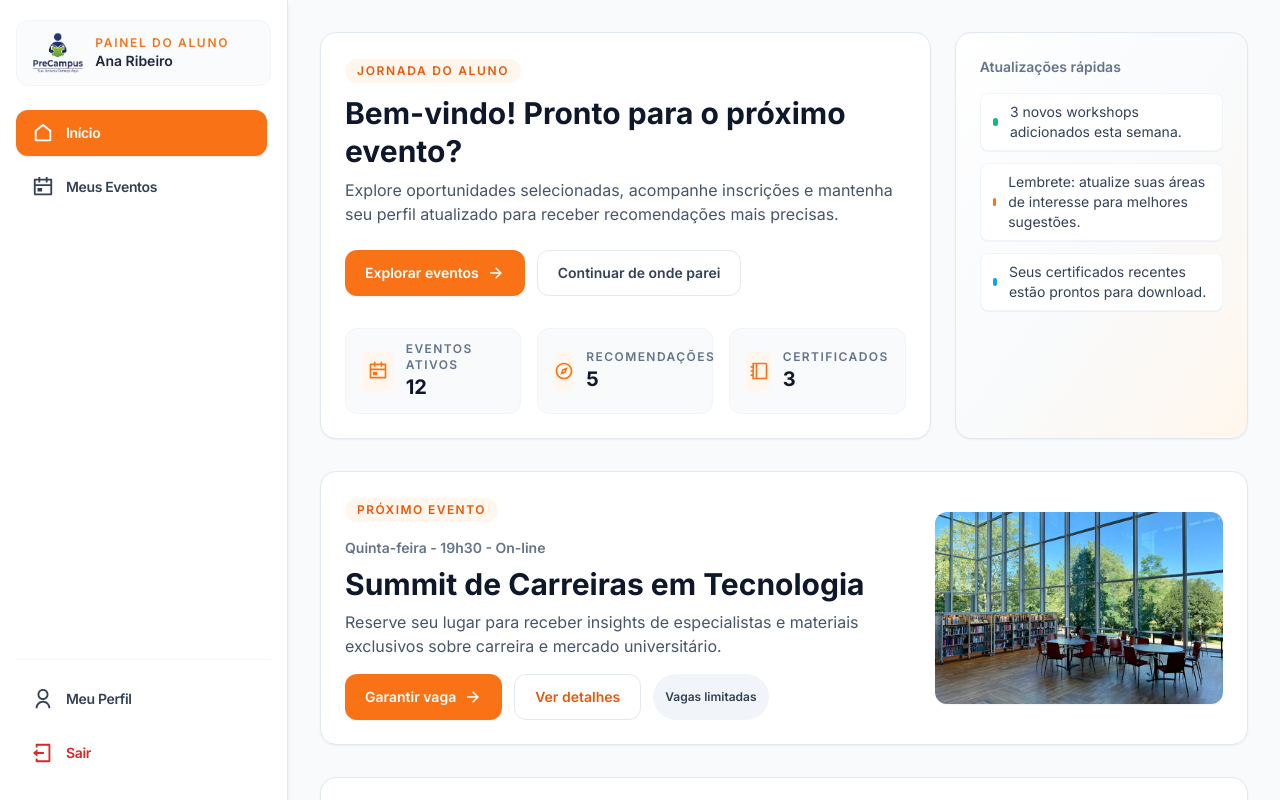
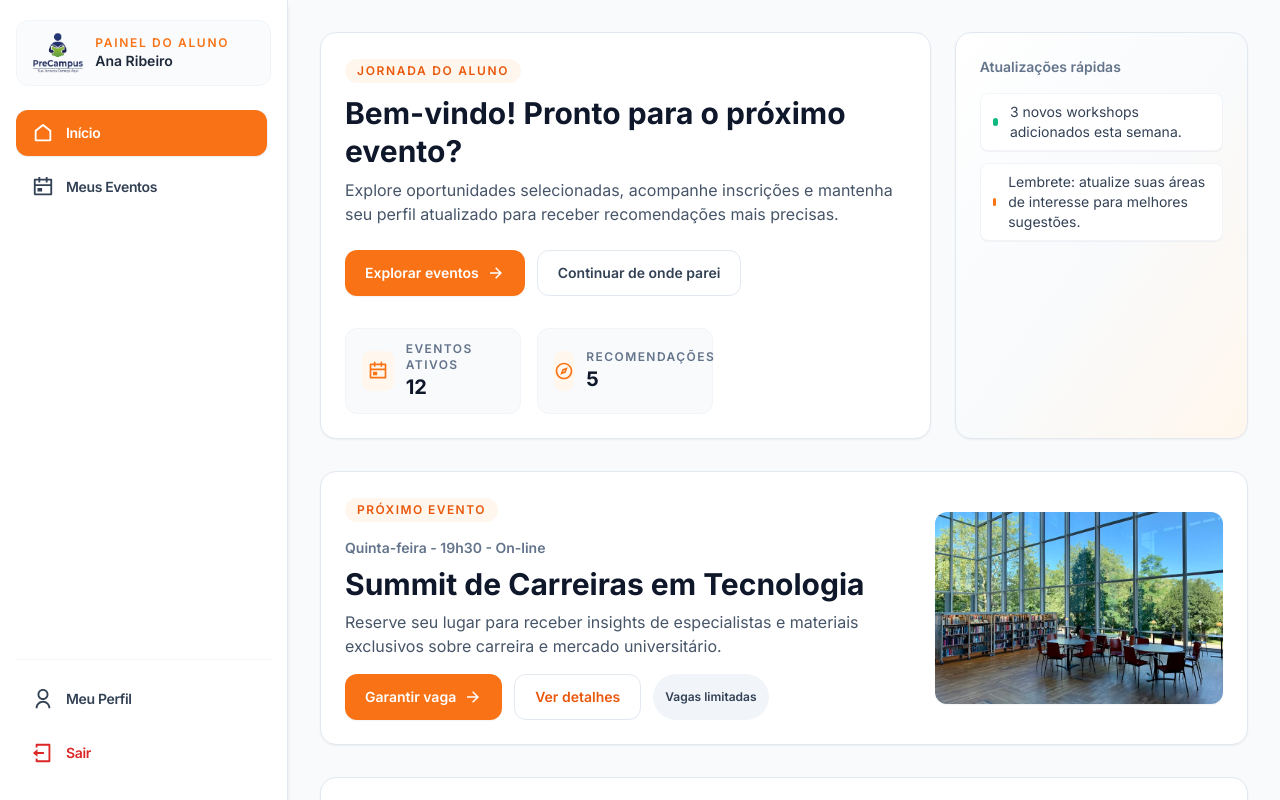
Before and after one commit to Ramontaffa/PreCampus, a Next.js app: page /estudante/home in a window 1280 px wide. Shown: the top 800 px of the page. Built offline with nearby package versions, Linux system fonts and the light colour scheme.

Commit message:
feat: remove certificate field from StudentEvent interface and mock data

```diff
--- a/src/modules/student/StudentHome.tsx
+++ b/src/modules/student/StudentHome.tsx
@@ -2,7 +2,7 @@ import HomeLayout from "../../layout/HomeLayout";
 import StudentSidebar from "./components/StudentSidebar";
 import NextEventBanner from "./components/NextEventBanner";
 import Card from "./components/Card";
-import { RiArrowRightLine, RiBookletLine, RiCalendarEventLine, RiCompass3Line } from "@remixicon/react";
+import { RiArrowRightLine, RiCalendarEventLine, RiCompass3Line } from "@remixicon/react";
 import { studentEventsMock } from "./data/eventsMock";
 import Link from "next/link";
 
@@ -49,10 +49,6 @@ export default function StudentHome() {
               label: "Recomendações",
               value: "5",
               icon: <RiCompass3Line size={20} className="text-orange-500" />,
-            }, {
-              label: "Certificados",
-              value: "3",
-              icon: <RiBookletLine size={20} className="text-orange-500" />,
             }].map((item) => (
               <div
                 key={item.label}
@@ -80,10 +76,6 @@ export default function StudentHome() {
             <li className="flex items-center gap-3 rounded-lg border border-slate-100 bg-white px-3 py-2 shadow-[0_1px_0_rgba(15,23,42,0.04)]">
               <span className="h-2 w-2 rounded-full bg-orange-500" aria-hidden />
               Lembrete: atualize suas áreas de interesse para melhores sugestões.
-            </li>
-            <li className="flex items-center gap-3 rounded-lg border border-slate-100 bg-white px-3 py-2 shadow-[0_1px_0_rgba(15,23,42,0.04)]">
-              <span className="h-2 w-2 rounded-full bg-sky-500" aria-hidden />
-              Seus certificados recentes estão prontos para download.
             </li>
           </ul>
         </div>
--- a/src/modules/student/data/eventsMock.ts
+++ b/src/modules/student/data/eventsMock.ts
@@ -14,7 +14,6 @@ export interface StudentEvent {
   location: string;
   spots: string;
   level: string;
-  certificate: string;
   banner: string | StaticImageData;
   description: string;
   agenda: Array<{ time: string; title: string }>;
@@ -40,7 +39,6 @@ export const studentEventsMock: StudentEvent[] = [
     location: "Auditório Central - Campus Vila Nova",
     spots: "120 vagas",
     level: "Aberto para todos os cursos",
-    certificate: "Certificado de participação (3h)",
     banner: EventBannerImg,
     description:
       "Uma imersão sobre tendências em tecnologia, trajetórias profissionais e como se posicionar para estágios e programas de trainee. Inclui Q&A ao vivo e networking entre estudantes e universidades convidadas.",
@@ -82,7 +80,6 @@ export const studentEventsMock: StudentEvent[] = [
     location: "Auditório Central - Bloco B",
     spots: "60 vagas",
     level: "Para interessados em inovação",
-    certificate: "Certificado de participação (3h)",
     banner: Illustration,
     description:
       "Construa soluções centradas no usuário com exercícios práticos e feedback de especialistas. Ideal para quem quer fortalecer portfólio e soft skills.",
@@ -115,7 +112,6 @@ export const studentEventsMock: StudentEvent[] = [
     location: "Centro de Convenções",
     spots: "200 vagas presenciais",
     level: "Para quem está decidindo curso",
-    certificate: "Credencial de participação",
     banner: EventBannerImg,
     description:
       "Converse com universidades, descubra cursos e tire dúvidas sobre carreira. Espaços temáticos, talks rápidos e plantão de orientação.",
@@ -157,14 +153,13 @@ export const studentEventsMock: StudentEvent[] = [
     location: "Auditório Principal - Torre Norte",
     spots: "150 vagas",
     level: "Foco em tecnologia e infraestrutura",
-    certificate: "Certificado de participação (2h)",
     banner: Illustration,
     description:
       "Descubra como novas tecnologias estão transformando engenharia civil, elétrica e de software. Inclui cases de projetos e trilhas de estudo sugeridas.",
     agenda: [
       { time: "10h00", title: "Panorama das engenharias" },
       { time: "10h30", title: "Case aplicado e discussões" },
-      { time: "11h15", title: "Trilhas e certificados" },
+      { time: "11h15", title: "Trilhas e cases aplicados" },
       { time: "11h45", title: "Q&A" },
     ],
     universities: [
@@ -189,7 +184,6 @@ export const studentEventsMock: StudentEvent[] = [
     location: "Centro Clínico Universitário - Sala 3",
     spots: "90 vagas",
     level: "Indicada para saúde",
-    certificate: "Certificado de participação (2h)",
     banner: EventBannerImg,
     description:
       "Entenda caminhos de especialização, rotina hospitalar e preparação para provas de residência com médicos convidados e espaço para perguntas.",
```
